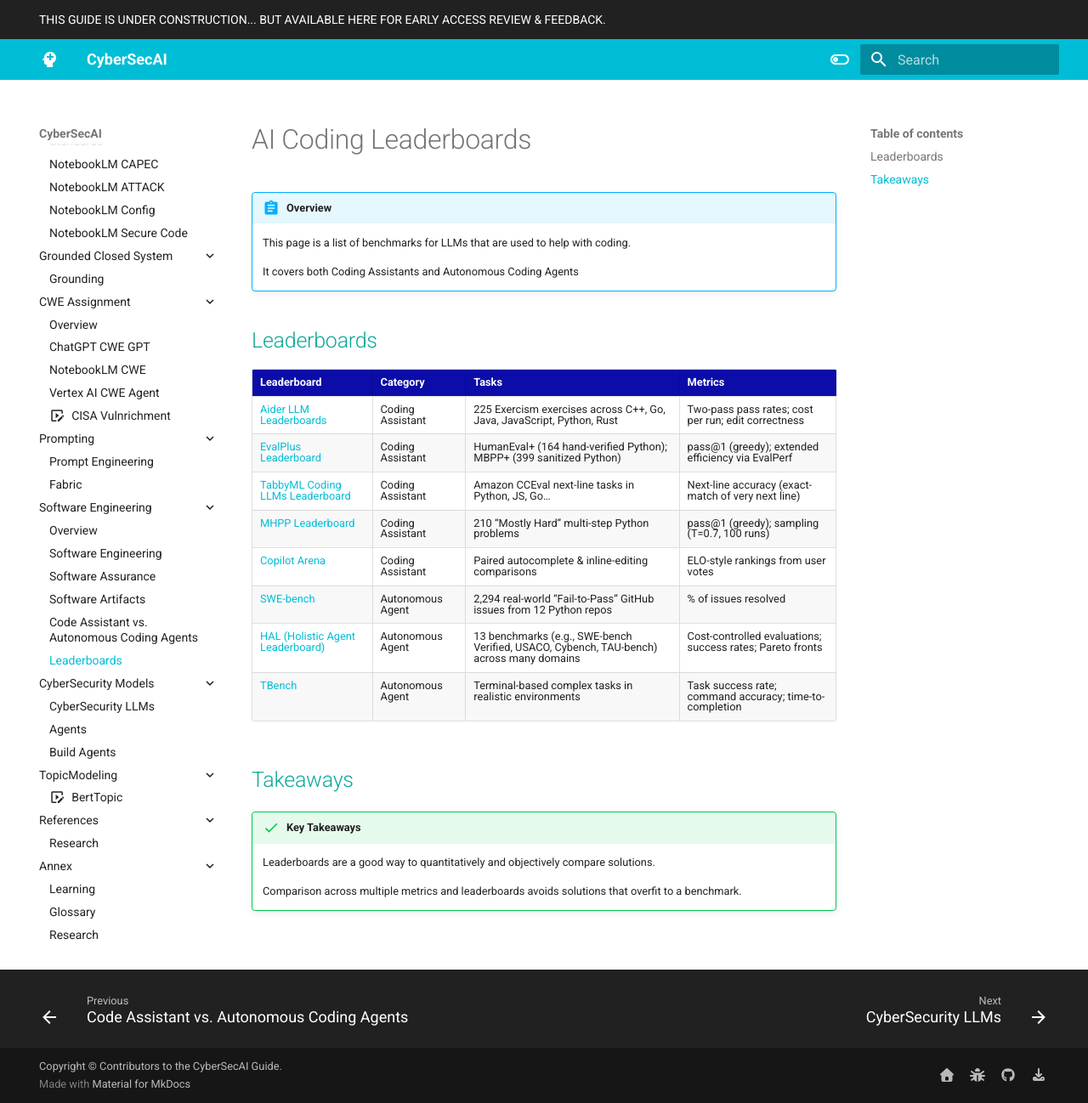
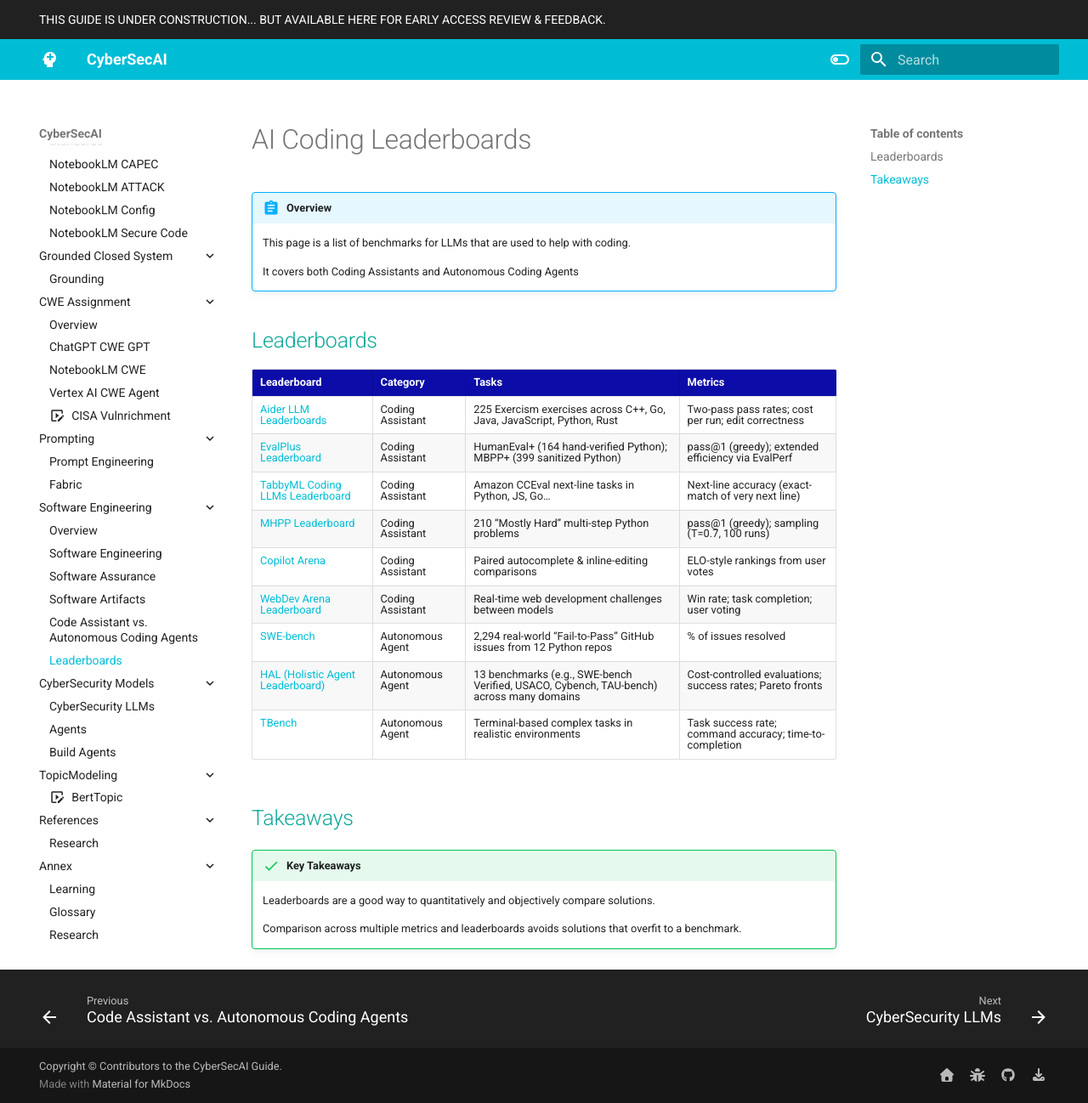
Before and after one commit to CyberSecAI/CyberSecAI.github.io, an MkDocs documentation site: the page built from docs/software/code/leaderboards.md, in a window 1280 px wide and 1298 px high. Shown: the whole window at 85% size. Built offline with MkDocs 1.6.1 and Material for MkDocs 9.7.7, drawn with Linux system fonts in a browser that asks for light colours; comment, search, counter and statistics services are not loaded.

Commit message:
add webdev

```diff
--- a/docs/software/code/leaderboards.md
+++ b/docs/software/code/leaderboards.md
@@ -15,6 +15,7 @@
 | [TabbyML Coding LLMs Leaderboard](https://leaderboard.tabbyml.com/)  | Coding Assistant          | Amazon CCEval next-line tasks in Python, JS, Go…                                                   | Next-line accuracy (exact-match of very next line)         |
 | [MHPP Leaderboard](https://sparksofagi.github.io/MHPP/)               | Coding Assistant          | 210 “Mostly Hard” multi-step Python problems                                                       | pass@1 (greedy); sampling (T=0.7, 100 runs)                |
 | [Copilot Arena](https://github.com/lmarena/copilot-arena)             | Coding Assistant          | Paired autocomplete & inline-editing comparisons                                                   | ELO-style rankings from user votes                         |
+| [WebDev Arena Leaderboard](https://web.lmarena.ai/leaderboard)        | Coding Assistant          | Real-time web development challenges between models                                                | Win rate; task completion; user voting                     |
 | [SWE-bench](https://www.swebench.com/)                                | Autonomous Agent          | 2,294 real-world “Fail-to-Pass” GitHub issues from 12 Python repos                                 | % of issues resolved                                       |
 | [HAL (Holistic Agent Leaderboard)](https://hal.cs.princeton.edu/)     | Autonomous Agent          | 13 benchmarks (e.g., SWE-bench Verified, USACO, Cybench, TAU-bench) across many domains            | Cost-controlled evaluations; success rates; Pareto fronts  |
 | [TBench](https://www.tbench.ai/)                                      | Autonomous Agent          | Terminal-based complex tasks in realistic environments                                             | Task success rate; command accuracy; time-to-completion    |
```
